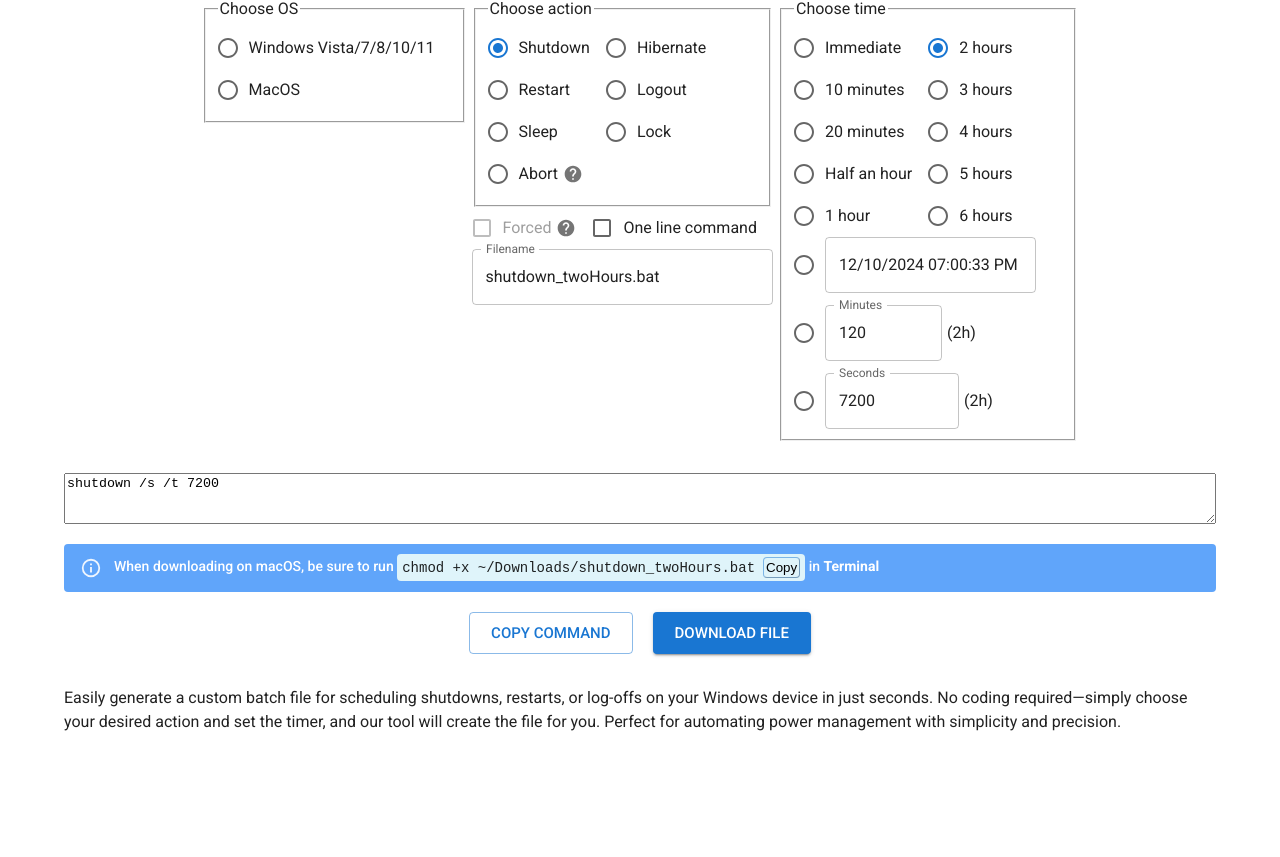
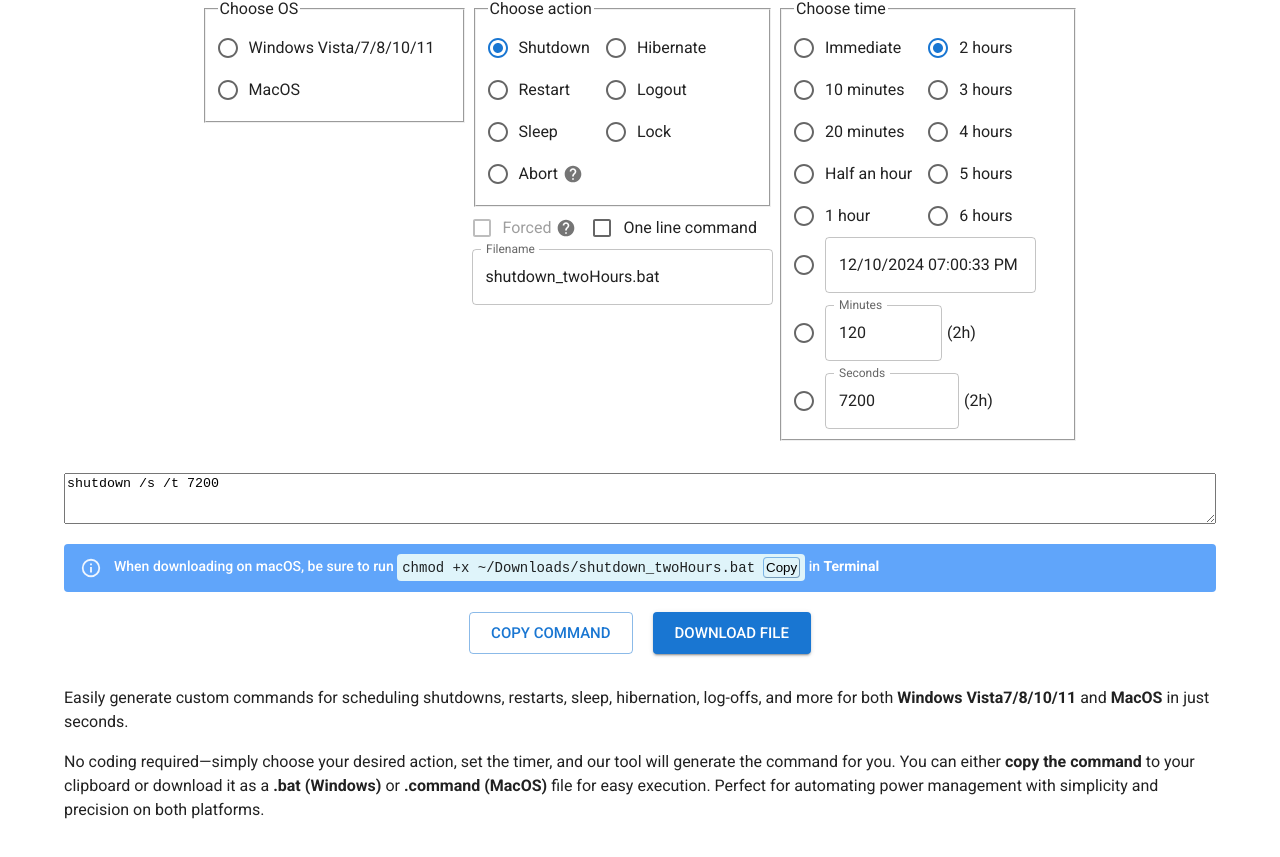
Before and after one commit to oabanin/shutdown-timer, a Next.js app: page / in a window 1280 px wide. Shown: the part 157-1014 px from the top of the page. Before the commit the page ends 939 px from the top, so only its background shows below. Built offline with nearby package versions, Linux system fonts and the light colour scheme; what @mui/material-nextjs would draw is missing.

Commit message:
fix: shutdown timer

```diff
--- a/src/app/page.tsx
+++ b/src/app/page.tsx
@@ -171,11 +171,17 @@ export default function Home() {
           }}
         >
           <Typography component="p" sx={{ mb: 2 }}>
-            Easily generate a custom batch file for scheduling shutdowns,
-            restarts, or log-offs on your Windows device in just seconds. No
-            coding required—simply choose your desired action and set the timer,
-            and our tool will create the file for you. Perfect for automating
-            power management with simplicity and precision.
+            Easily generate custom commands for scheduling shutdowns, restarts,
+            sleep, hibernation, log-offs, and more for both{" "}
+            <b>Windows Vista7/8/10/11</b> and <b>MacOS</b> in just seconds.
+          </Typography>
+          <Typography component="p" sx={{ mb: 2 }}>
+            No coding required—simply choose your desired action, set the timer,
+            and our tool will generate the command for you. You can either{" "}
+            <b>copy the command</b> to your clipboard or download it as a{" "}
+            <b>.bat (Windows)</b> or <b>.command (MacOS)</b> file for easy
+            execution. Perfect for automating power management with simplicity
+            and precision on both platforms.
           </Typography>
         </Box>
       </SnackbarProvider>
```
